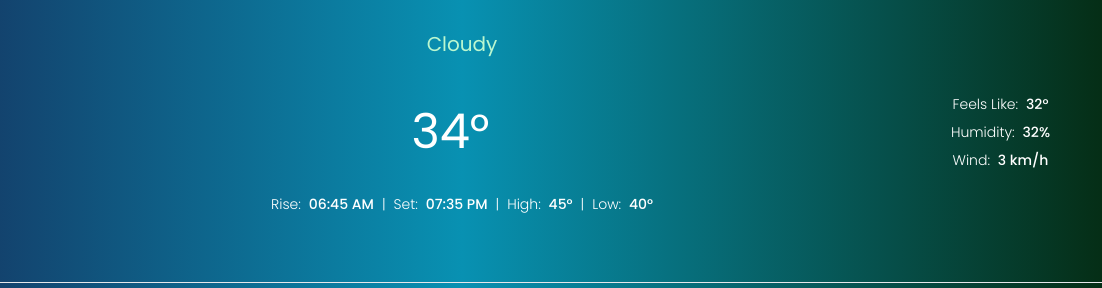
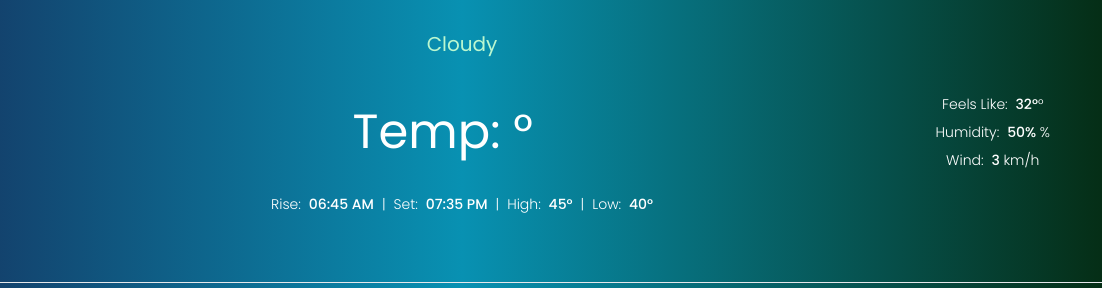
Before and after one commit to judy-her/weather-dashboard, a website: page index.html in a window 1280 px wide. Shown: the part 258-546 px from the top of the page, 178-1280 px from the left. Drawn offline with nearby package versions, Linux system fonts and the light colour scheme; no server answers; a web font is replaced by a local one.

Commit message:
added feelslike,humidity, and wind with textContent

```diff
--- a/index.html
+++ b/index.html
@@ -91,27 +91,27 @@
           class="w-20"
         />
         <!--  p for temp  -->
-        <p id="temp" class="text-5xl">34°</p>
+        <p class="text-5xl">Temp: <span id="temp"></span> °</p>
 
         <div class="flex flex-col space-y-2">
           <!--  div for feels like, himidity, and wind   -->
           <div class="flex font-light text-sm items-center justify-center">
             <p class="mr-1">
               Feels Like:
-              <span class="font-medium ml-1">32°</span>
+              <span id="feelsLike" class="font-medium ml-1">32°</span>°
             </p>
           </div>
 
           <div class="flex font-light text-sm items-center justify-center">
             <p class="mr-1">
               Humidity:
-              <span class="font-medium ml-1">32%</span>
+              <span id="h" class="font-medium ml-1">50% </span>%
             </p>
           </div>
           <div class="flex font-light text-sm items-center justify-center">
             <p class="mr-1">
               Wind:
-              <span class="font-medium ml-1">3 km/h</span>
+              <span id="w" class="font-medium ml-1">3 </span> km/h
             </p>
           </div>
         </div>
--- a/script.js
+++ b/script.js
@@ -5,13 +5,13 @@ let dateMain = document.getElementById('dateMain');
 let icon = document.getElementById('icon');
 let temp = document.getElementById('temp');
 let feelsLike = document.getElementById('feelsLike');
-let humidity = document.getElementById('humidity');
-let wind = document.getElementById('wind');
-let d = document.getElementById('description');
+let humid = document.getElementById('h');
+let w = document.getElementById('w');
+let desc = document.getElementById('description');
 
 const API_KEY = 'f4d2ec0aceb6adaf6e9866e242642310';
 //test
-let query = 'london';
+let query = 'El Monte';
 let units = 'imperial';
 const weatherBASE_URL = `https://api.openweathermap.org/data/2.5/weather?q=${query}&appid=${API_KEY}&units=${units}`;
 
@@ -50,10 +50,18 @@ getWeatherData().then((weatherData) => {
       console.log('City', city.name);
       console.log('Country', city.country);
       console.log('description:', description);
+      console.log('Weather icon', icon);
+      console.log('Feels like', main.feels_like);
+      console.log('Humidity', main.humidity);
+      console.log('Wind', wind.speed);
       cityName.textContent = city.name;
       country.textContent = city.country;
       temp.textContent = main.temp;
-      d.textContent = description;
+      desc.textContent = description;
+      feelsLike.textContent = main.feels_like;
+      humid.textContent = main.humidity;
+      w.textContent = wind.speed;
+      //   wind.textContent;
     });
   });
 });
```
